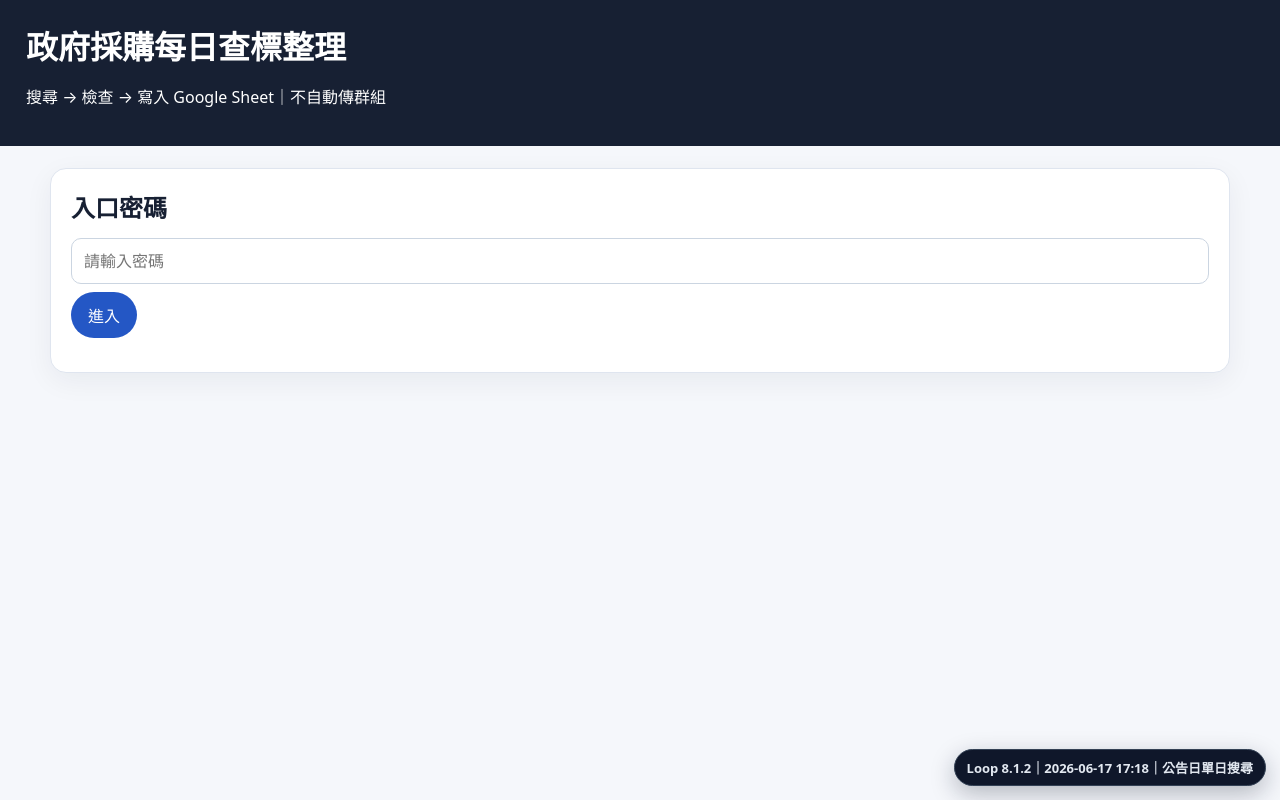
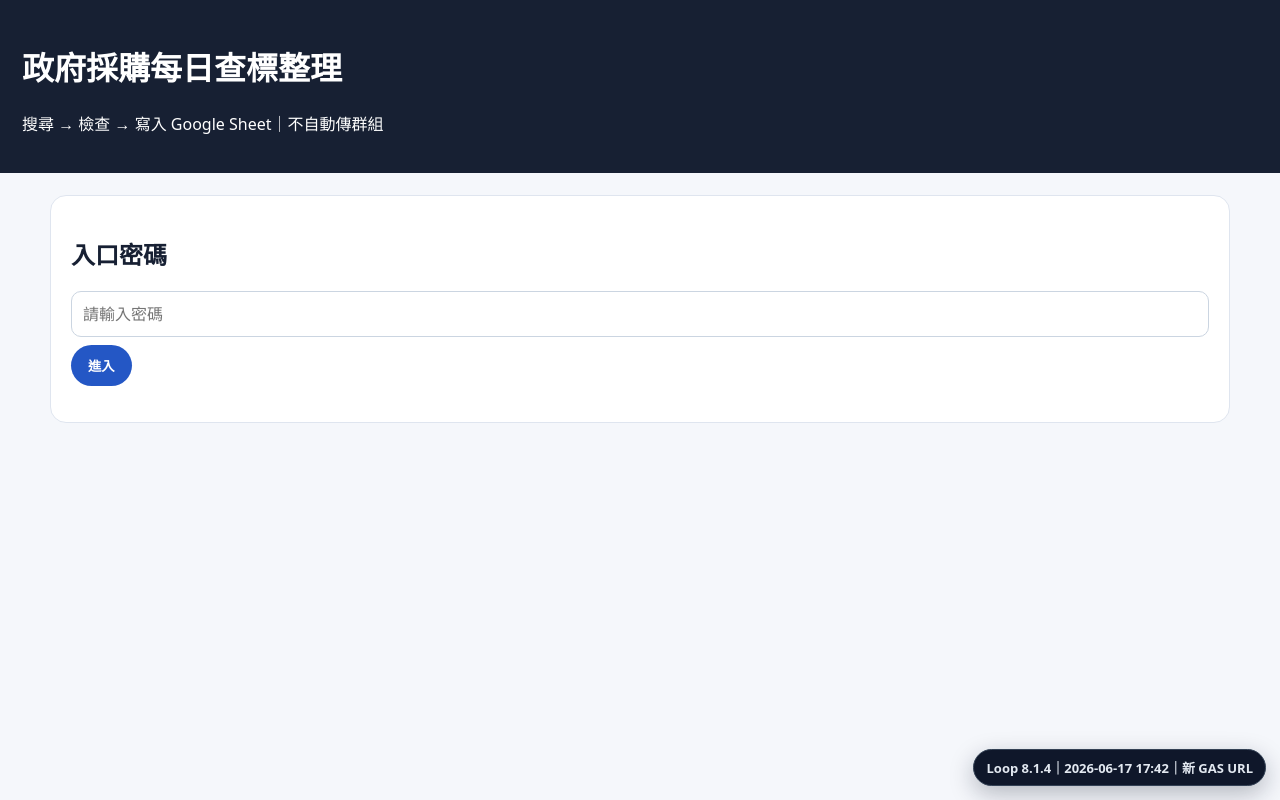
Before and after one commit to Calumai/moneykimkim, a website: page index.html in a window 1280 px wide. Drawn offline with Linux system fonts and the light colour scheme.

Commit message:
Point root page to Loop 8.1.4 frontend

```diff
--- a/index.html
+++ b/index.html
@@ -7,23 +7,11 @@
   <style>
     html, body { margin: 0; width: 100%; height: 100%; overflow: hidden; }
     iframe { border: 0; width: 100%; height: 100vh; display: block; }
-    .version-badge {
-      position: fixed;
-      z-index: 999999;
-      right: 14px;
-      bottom: 14px;
-      background: #0f172a;
-      color: #e2e8f0;
-      border: 1px solid #334155;
-      border-radius: 999px;
-      padding: 8px 12px;
-      font: 700 13px system-ui, -apple-system, BlinkMacSystemFont, 'Noto Sans TC', sans-serif;
-      box-shadow: 0 8px 24px rgba(15,23,42,.28);
-    }
+    .version-badge { position: fixed; z-index: 999999; right: 14px; bottom: 14px; background: #0f172a; color: #e2e8f0; border: 1px solid #334155; border-radius: 999px; padding: 8px 12px; font: 700 13px system-ui, -apple-system, BlinkMacSystemFont, 'Noto Sans TC', sans-serif; box-shadow: 0 8px 24px rgba(15,23,42,.28); }
   </style>
 </head>
 <body>
-  <iframe src="./public/index.html?v=loop-8-1-2-20260617-1718" title="moneykimkim"></iframe>
-  <div class="version-badge">Loop 8.1.2｜2026-06-17 17:18｜公告日單日搜尋</div>
+  <iframe src="./public/index-v814.html?v=loop-8-1-4-20260617-1742" title="moneykimkim"></iframe>
+  <div class="version-badge">Loop 8.1.4｜2026-06-17 17:42｜新 GAS URL</div>
 </body>
 </html>
```
